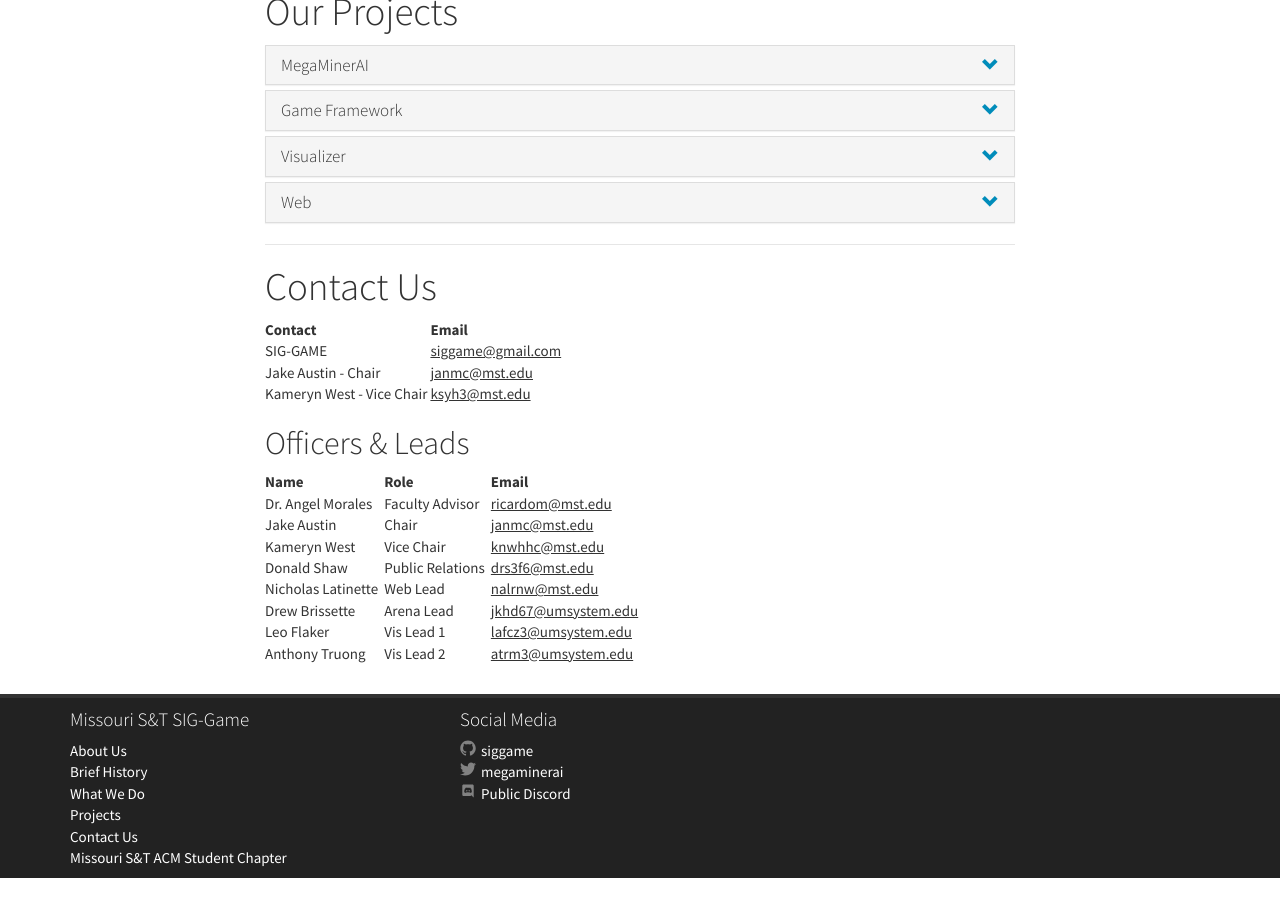
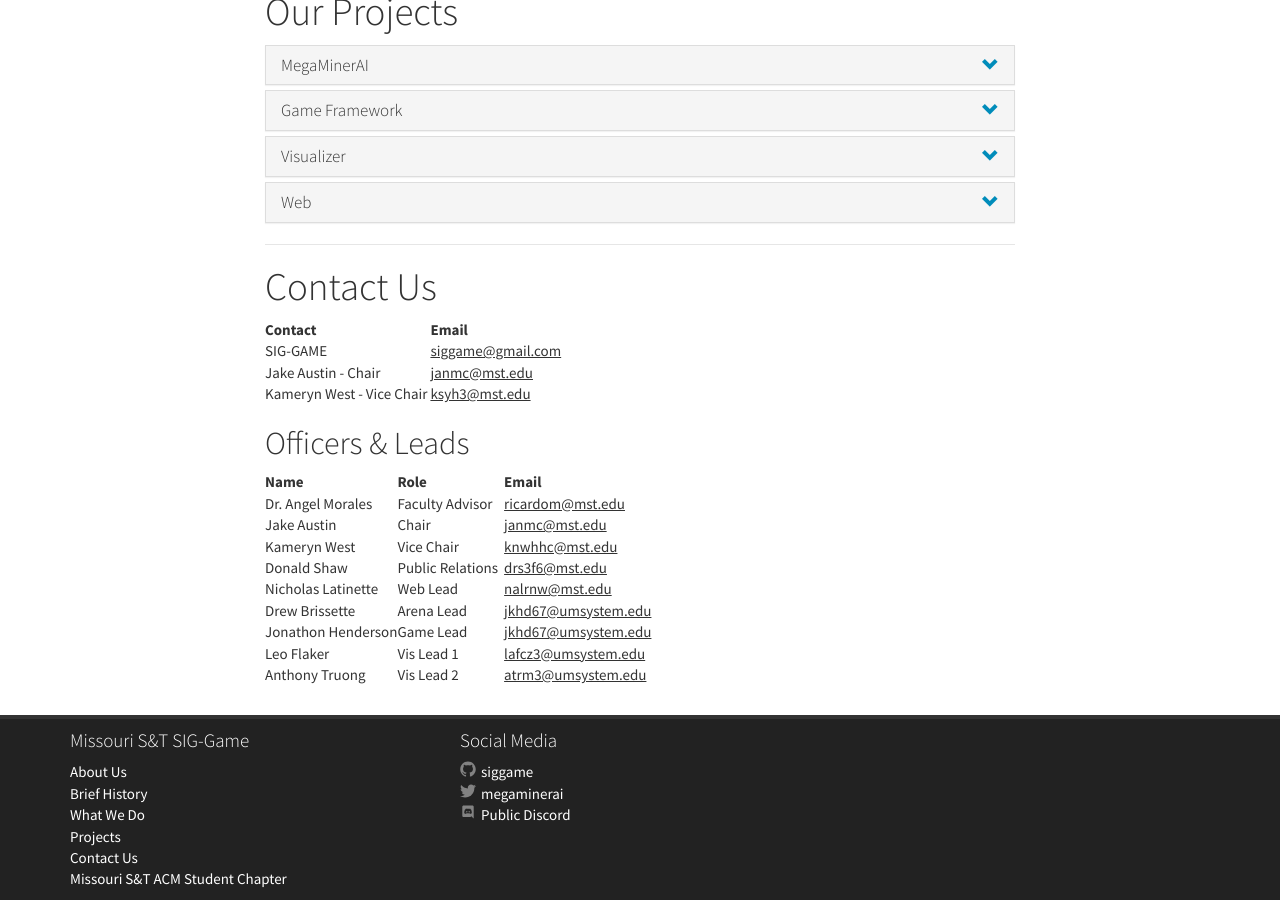
Before and after one commit to siggame/siggame.github.io, a Jekyll site: the page built from about.md, in a window 1280 px wide and 900 px high, scrolled down 983 px. Built offline with Jekyll 4.4.1, drawn with Linux system fonts in a browser that asks for light colours; nearby versions of some CDN libraries; before the commit the page ends 1861 px from its top, so only the background shows below that.

Commit message:
Updating leads Spring 2020
Nice

```diff
--- a/about.md
+++ b/about.md
@@ -115,6 +115,7 @@ Officers & Leads
 | Donald Shaw  | Public Relations  &nbsp;| [drs3f6@mst.edu](mailto:drs3f6@mst.edu) |
 | Nicholas Latinette  &nbsp;|  Web Lead | [nalrnw@mst.edu](mailto:nalrnw@mst.edu) |
 | Drew Brissette  | Arena Lead | [jkhd67@umsystem.edu](mailto:jkhd67@umsystem.edu) |
+| Jonathon Henderson | Game Lead | [jkhd67@umsystem.edu](mailto:jkhd67@umsystem.edu) |
 | Leo Flaker | Vis Lead 1 | [lafcz3@umsystem.edu](mailto:lafcz3@umsystem.edu) |
 | Anthony Truong | Vis Lead 2 | [atrm3@umsystem.edu](mailto:atrm3@umsystem.edu) |
 
```
